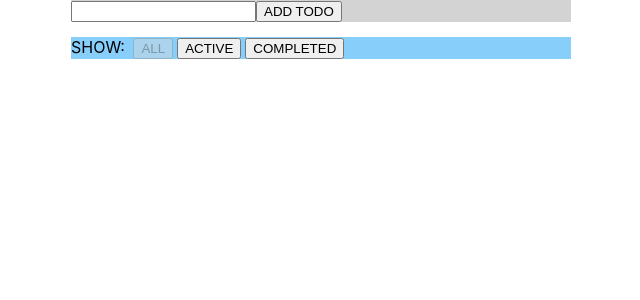
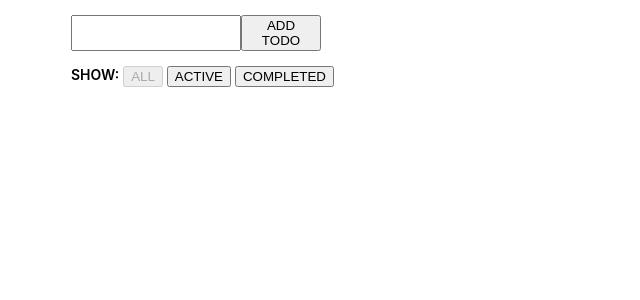
Before and after one commit to maxbildner/react-redux-practice, a React (Create React App) app: page / in a window 1280 px wide. Shown: the top 300 px of the page, without its empty margins (319-959 px from the left). Built offline with nearby package versions, Linux system fonts and the light colour scheme.

Commit message:
finish styling

```diff
--- a/src/index.css
+++ b/src/index.css
@@ -34,14 +34,34 @@ button:hover {
 
 .todo-list {
   max-width: 150px;
-  background: lightcoral;
+  /* background: lightcoral; */
 }
 
 .add-todo-wrap {
-  background: lightgrey;
+  /* background: lightgrey; */
+  margin-top: 15px;
+}
+
+.add-todo-wrap form {
+  display: flex;
+  width: 250px;
+  /* background: aliceblue; */
+  justify-content: space-between;
+}
+
+.add-todo-wrap form input {
+  width: 162px;
 }
 
 .filter-todos-wrap {
-  background: lightskyblue;
+  /* background: lightskyblue; */
   margin-top: 15px;
+  width: 250px;
+  display: flex;
+  justify-content: space-between;
 }
+
+.filter-todos-wrap span {
+  font-size: 14px;
+  font-weight: 600;
+}
```
